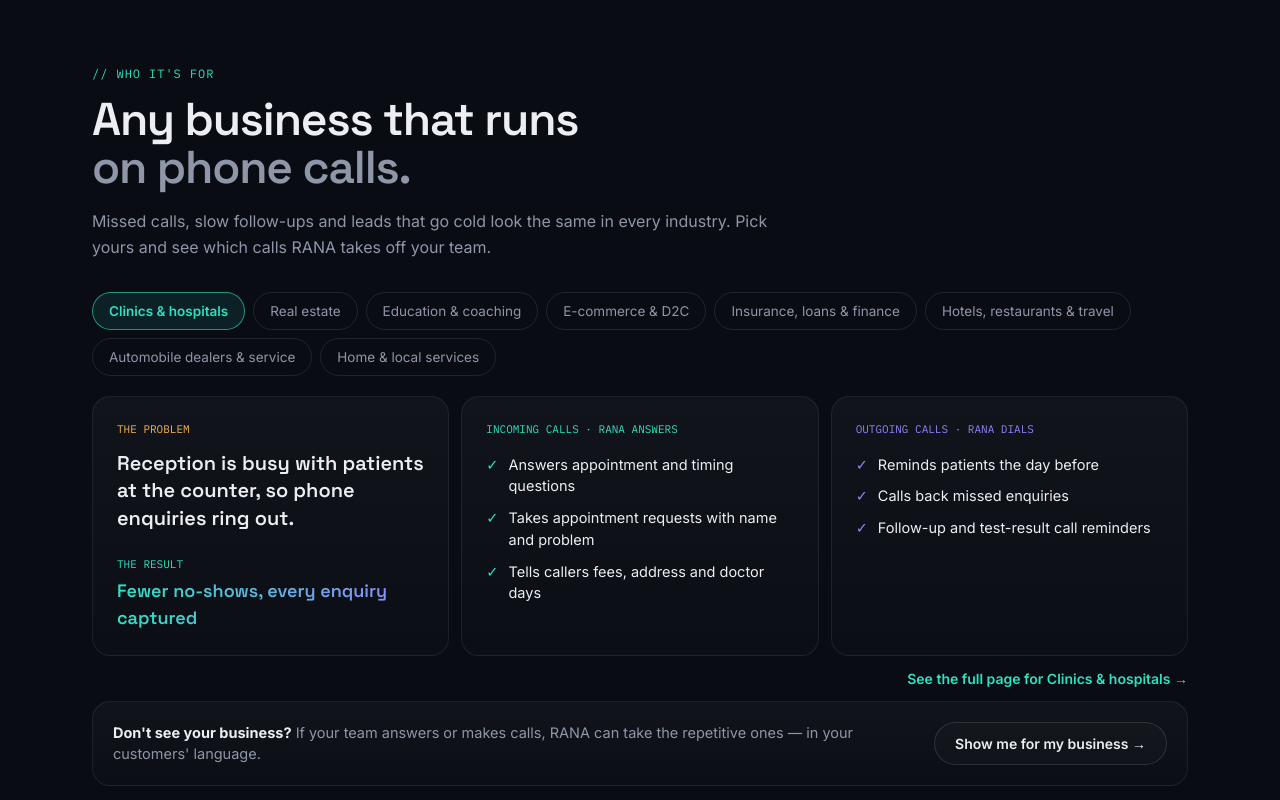
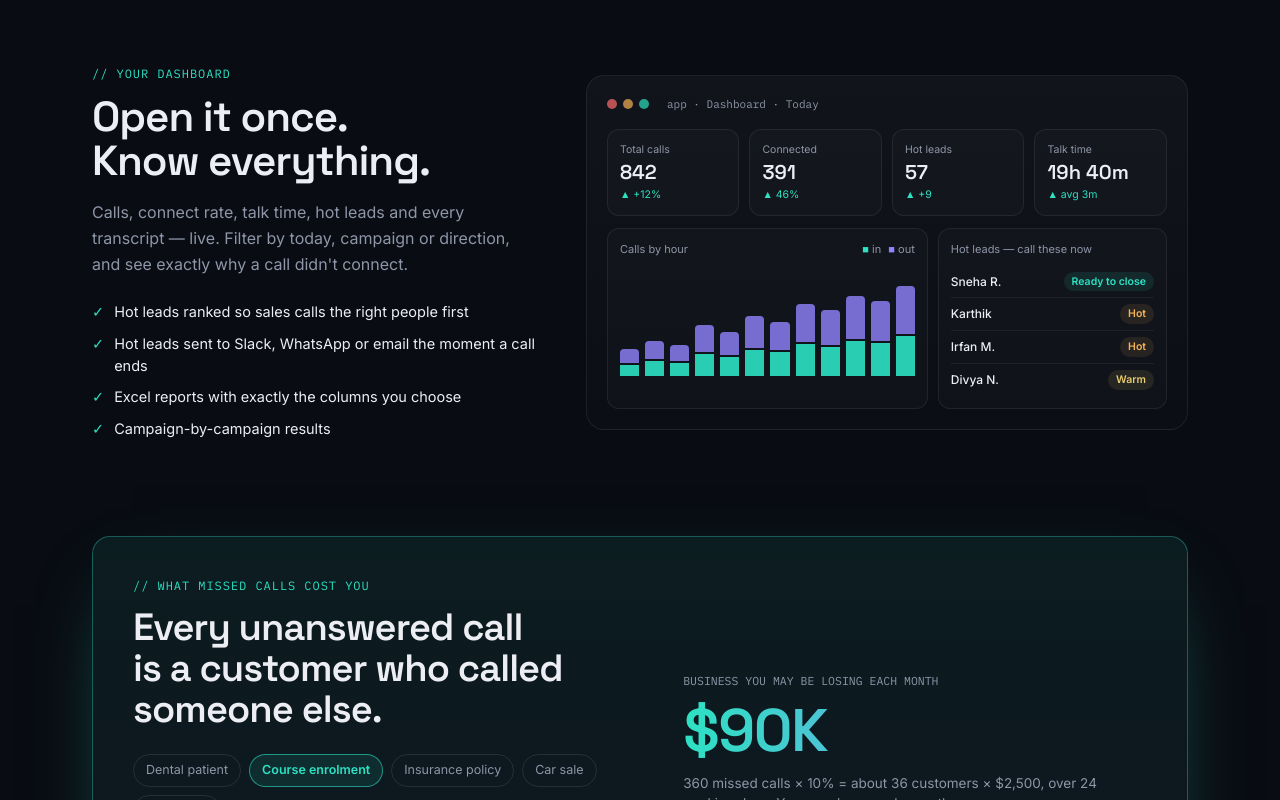
Before and after one commit to sricharanmunagala39-del/Rana.AI, a Next.js app: page /ae in a window 1280 px wide. Shown: the part 2840-3640 px from the top of the page. Built offline with nearby package versions, Linux system fonts and the light colour scheme.

Commit message:
Homepage: remove the all-industries section

```diff
--- a/app/landing/Site.tsx
+++ b/app/landing/Site.tsx
@@ -4,7 +4,7 @@ import Link from "next/link";
 import RanaCore from "@/components/RanaCore";
 import Integrations from "@/components/Integrations";
 import { Logo } from "@/components/Sidebar";
-import { INDUSTRY_CALLS, GLOBAL_CALLS, USE_CASES, ENGINES_LINE, CALC, CALL_LANGUAGE_COUNT, plansFor, faqFor, type Line, type IndustryCall } from "./content";
+import { INDUSTRY_CALLS, GLOBAL_CALLS, ENGINES_LINE, CALC, CALL_LANGUAGE_COUNT, plansFor, faqFor, type Line, type IndustryCall } from "./content";
 import { TRIAL_DAYS, TRIAL_MINUTES, PLANS as PRICE_LIST, PRICE_BOOK, CURRENCIES, CURRENCY_SYMBOL as SYMBOL, money, moneyShort, type Currency } from "@/lib/pricing";
 import { MARKETS, MARKET_KEYS, MARKET_COOKIE, marketForZone, type Market, type MarketKey } from "./markets";
 import DemoForm, { type DemoPrefill } from "./DemoForm";
@@ -217,48 +217,6 @@ function DashboardPreview() {
   );
 }
 
-function Industries({ onDemo }: { onDemo: () => void }) {
-  const [k, setK] = useState(USE_CASES[0].key);
-  const u = USE_CASES.find((x) => x.key === k) || USE_CASES[0];
-  return (
-    <section id="industries" className="max-w-[1160px] mx-auto px-5 sm:px-8 pb-24 scroll-mt-20">
-      <div className="reveal max-w-[720px]">
-        <div className="eyebrow">// WHO IT&apos;S FOR</div>
-        <h2 className="font-display text-[32px] sm:text-[46px] font-semibold tracking-[-0.025em] leading-[1.05] mt-3">Any business that runs<br /><span className="text-ink-soft">on phone calls.</span></h2>
-        <p className="text-ink-soft text-[16px] leading-relaxed mt-4">Missed calls, slow follow-ups and leads that go cold look the same in every industry. Pick yours and see which calls RANA takes off your team.</p>
-      </div>
-      <div className="reveal flex flex-wrap gap-2 mt-8" role="tablist" aria-label="Industries">
-        {USE_CASES.map((x) => (
-          <button key={x.key} role="tab" aria-selected={x.key === k} onClick={() => setK(x.key)} data-testid={`ind-${x.key}`}
-            className={`rounded-full border px-4 py-2 text-[13.5px] transition-colors ${x.key === k ? "border-signal/60 bg-signal/10 text-signal font-semibold" : "border-white/10 text-ink-soft hover:text-ink hover:border-white/25"}`}>{x.label}</button>
-        ))}
-      </div>
-      <div className="grid lg:grid-cols-[1fr_1fr_1fr] gap-3 mt-5" data-testid="industry-panel">
-        <div className="card p-6 flex flex-col">
-          <div className="font-mono text-[11px] text-hot">THE PROBLEM</div>
-          <div className="font-display text-[20px] font-semibold mt-3 leading-snug">{u.pain}</div>
-          <div className="mt-auto pt-6"><div className="font-mono text-[11px] text-signal">THE RESULT</div><div className="font-display text-[18px] font-semibold mt-1 text-gradient">{u.result}</div></div>
-        </div>
-        <div className="card p-6">
-          <div className="font-mono text-[11px] text-signal">INCOMING CALLS · RANA ANSWERS</div>
-          <ul className="mt-4 flex flex-col gap-2.5 text-[14.5px]">{u.inbound.map((t) => <li key={t} className="flex gap-2.5"><span className="text-signal">✓</span>{t}</li>)}</ul>
-        </div>
-        <div className="card p-6">
-          <div className="font-mono text-[11px] text-violet">OUTGOING CALLS · RANA DIALS</div>
-          <ul className="mt-4 flex flex-col gap-2.5 text-[14.5px]">{u.outbound.map((t) => <li key={t} className="flex gap-2.5"><span className="text-violet">✓</span>{t}</li>)}</ul>
-        </div>
-      </div>
-      {VERTICAL_BY_KEY[u.key] && <div className="mt-3 flex justify-end"><Link href={`/for/${VERTICAL_BY_KEY[u.key]}`} className="text-[14px] font-semibold text-signal hover:underline" data-testid="ind-page-link">See the full page for {u.label} →</Link></div>}
-      <div className="reveal card mt-3 p-5 flex flex-col sm:flex-row items-center justify-between gap-4">
-        <div className="text-[14.5px]"><b>Don&apos;t see your business?</b> <span className="text-ink-soft">If your team answers or makes calls, RANA can take the repetitive ones — in your customers&apos; language.</span></div>
-        <button onClick={onDemo} className="btn-ghost rounded-full px-5 py-2.5 text-[14px] font-semibold whitespace-nowrap">Show me for my business →</button>
-      </div>
-    </section>
-  );
-}
-
-/** Honest back-of-the-envelope: the visitor's own numbers, the visitor's own estimate.
- *  Customer value uses a log scale per currency (₹500 → ₹10 crore, $10 → $10M, …) with one-click presets. */
 function MissedCalls({ onDemo, market, init }: { onDemo: () => void; market: Market; init?: { value: number; conv: number } }) {
   const cur: Currency = market.currency;
   const C = CALC[cur];
@@ -613,7 +571,8 @@ export default function Site({ marketKey = "in", vertical }: { marketKey?: Marke
           </div>
         </section>
 
-        {v ? <VerticalStory v={v} onProof={openProof} onTry={() => openTry(v.demo)} /> : <Industries onDemo={openDemo("industries")} />}
+        {/* The homepage stays clean: every industry lives on its own page (header → Industries → /for). */}
+        {v && <VerticalStory v={v} onProof={openProof} onTry={() => openTry(v.demo)} />}
 
         {/* ---------- Dashboard preview ---------- */}
         <section className="max-w-[1160px] mx-auto px-5 sm:px-8 pb-24 grid lg:grid-cols-[1fr_1.35fr] gap-12 items-center">
```
